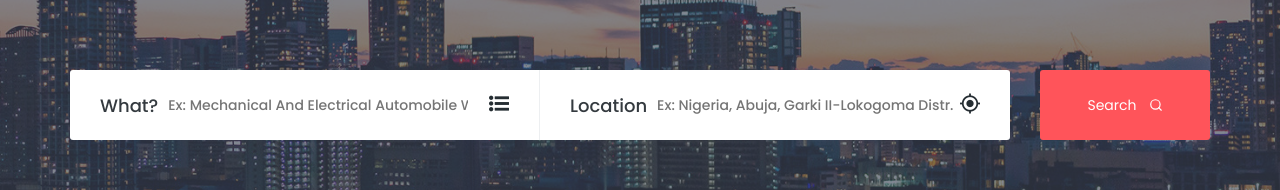
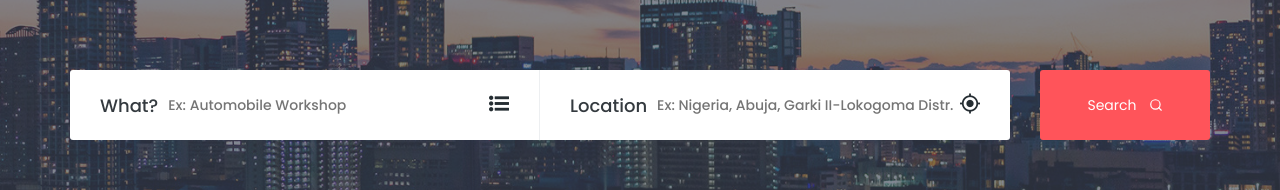
Before and after one commit to MichaelChimso/Michaelchimso.github.io, a plain HTML site: page index.html in a window 1280 px wide. Shown: the part 417-607 px from the top of the page. Drawn offline with nearby package versions, Linux system fonts and the light colour scheme.

Commit message:
Update index.html

```diff
--- a/index.html
+++ b/index.html
@@ -158,7 +158,7 @@
 						<div class="single-welcome-hero-form">
 							<h3>what?</h3>
 							<form action="index.html">
-								<input type="text" placeholder="Ex: mechanical and electrical automobile work, colloision and painting, tyre fixing" />
+								<input type="text" placeholder="Ex: automobile workshop" />
 							</form>
 							<div class="welcome-hero-form-icon">
 								<i class="flaticon-list-with-dots"></i>
```
